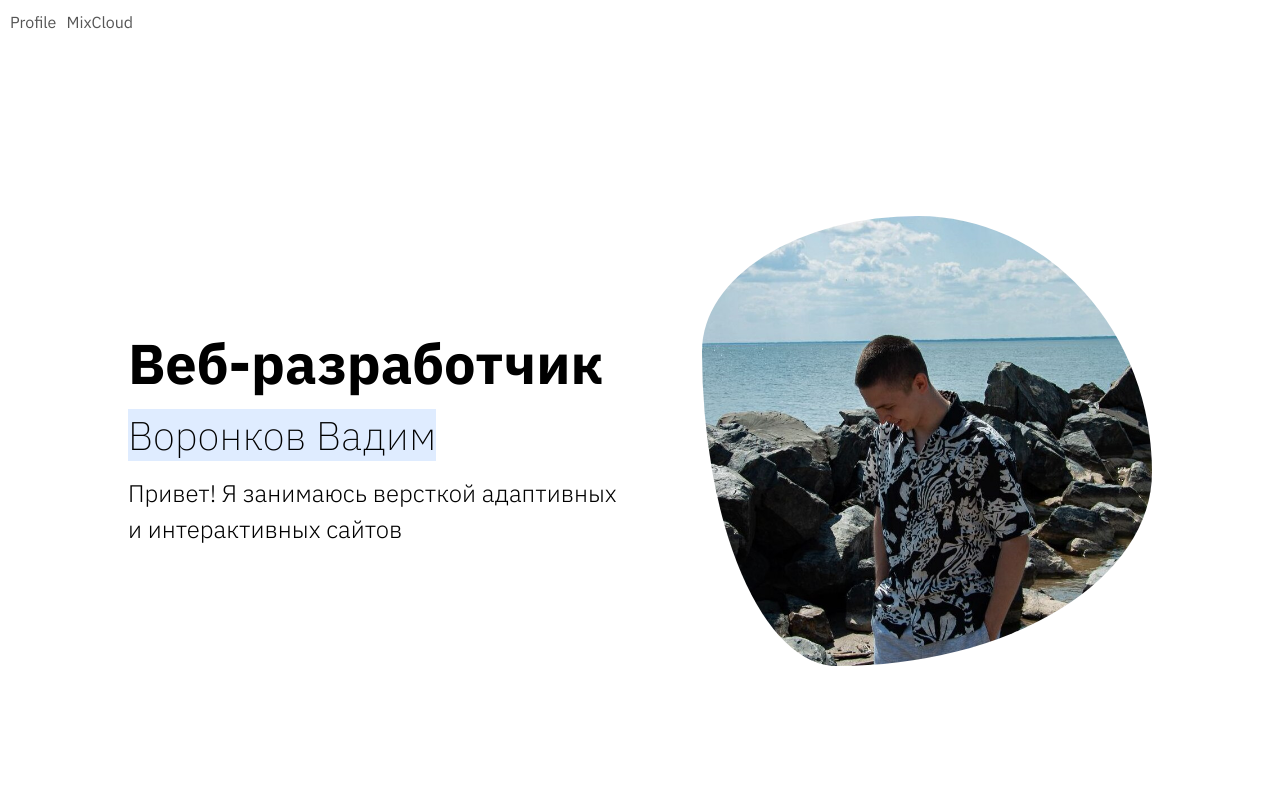
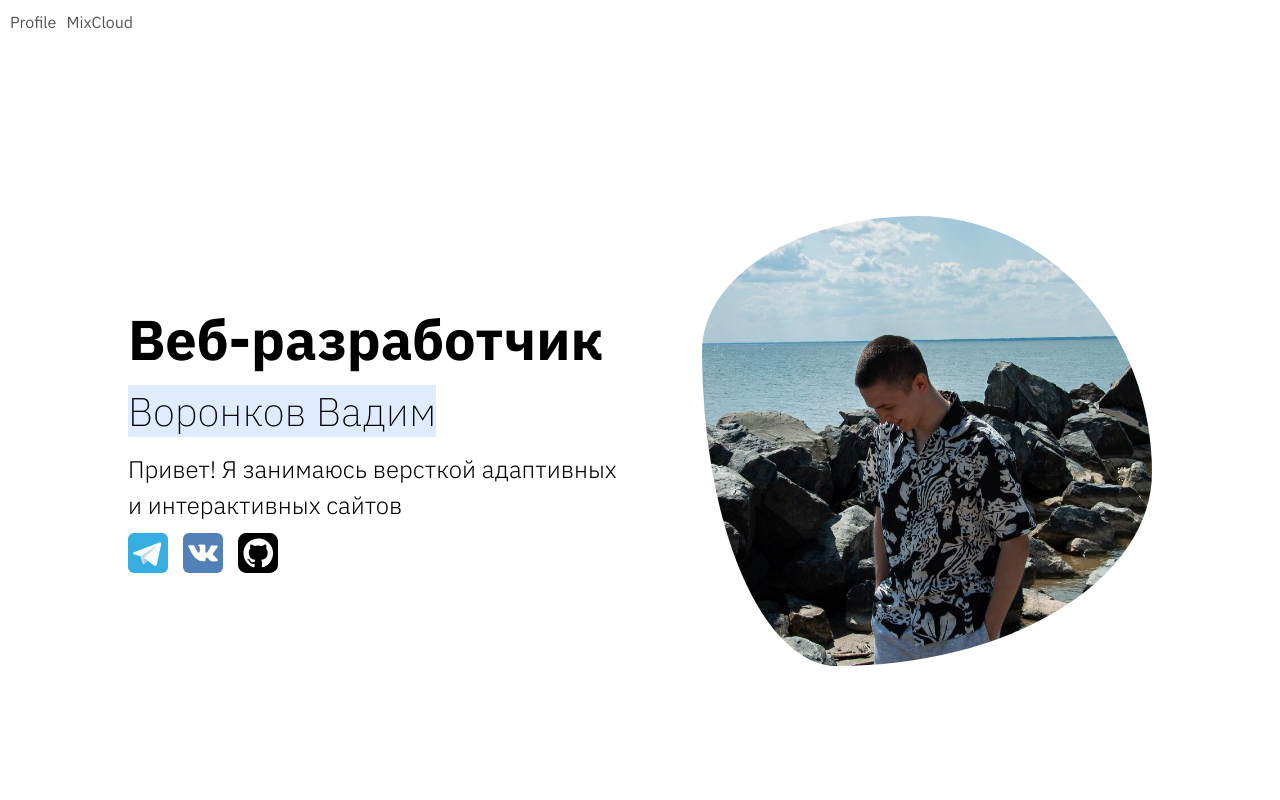
Before and after one commit to vaadimvoronkov/Portfolio, a React app: page / in a window 1280 px wide. Shown: the top 800 px of the page. Built offline with nearby package versions, Linux system fonts and the light colour scheme; a web font is replaced by a local one.

Commit message:
Фикс иконок на странице профиля и ошибки Babel

```diff
--- a/package.json
+++ b/package.json
@@ -134,6 +134,7 @@
     ]
   },
   "devDependencies": {
+    "@babel/plugin-transform-private-property-in-object": "^7.25.9",
     "css-loader": "^7.1.2",
     "style-loader": "^4.0.0"
   }
--- a/src/pages/ProfilePage/ProfilePage.css
+++ b/src/pages/ProfilePage/ProfilePage.css
@@ -57,10 +57,10 @@ mark {
   display: flex;
   justify-content: flex-start;
   align-items: center;
-  gap: 20px;
+  gap: 15px;
 }
 
-.icon {
+.messenger-icon {
   width: 40px;
   height: 40px;
 }
--- a/src/pages/ProfilePage/ProfilePage.js
+++ b/src/pages/ProfilePage/ProfilePage.js
@@ -23,13 +23,13 @@ export const ProfilePage = () => (
             </p>
             <p className="messengers">
               <a href="https://t.me/vaadimvoronkov">
-                <img className="icon" src={telegram} alt="tg" />
+                <img className="messenger-icon" src={telegram} alt="tg" />
               </a>
               <a href="https://vk.com/vaadimvoronkov">
-                <img className="icon" src={vk} alt="vk" />
+                <img className="messenger-icon" src={vk} alt="vk" />
               </a>
               <a href="https://github.com/vaadimvoronkov">
-                <img className="icon" src={github} alt="github" />
+                <img className="messenger-icon" src={github} alt="github" />
               </a>
             </p>
           </div>
```
Also changed, not shown: 1 other file (tests, documents, lock files or other folders).
